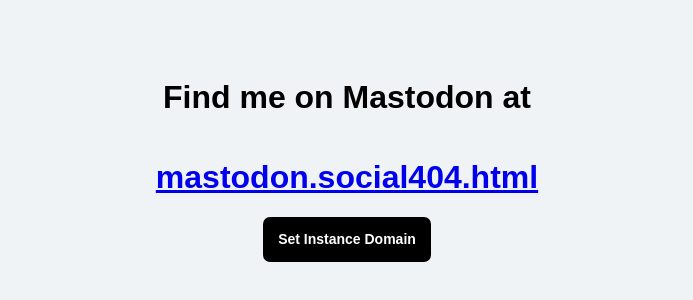
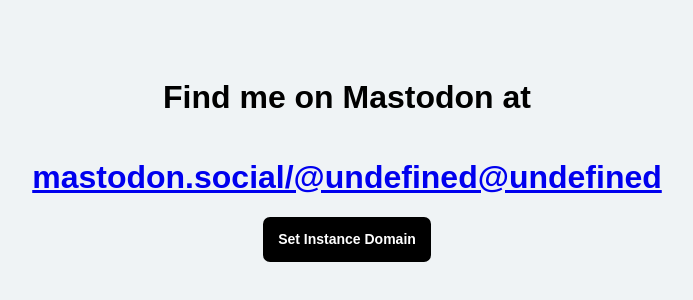
Before and after one commit to JayBigGuy10/JayBigGuy10.github.io, a plain HTML site: page 404.html in a window 1280 px wide. Shown: the part 248-548 px from the top of the page, without its empty margins (293-986 px from the left). Drawn offline with Linux system fonts and the light colour scheme.

Commit message:
maybes now that split has fucked me

```diff
--- a/404.html
+++ b/404.html
@@ -9,7 +9,7 @@
                 var userDisplay = document.getElementById("userDisplay");
                 var linkValue = window.location.href.split("/");
                 var linkValue2 = linkValue[linkValue.length-1].split("@");
-                var linkValue3 = "mastodon.social"+linkValue2[0];
+                var linkValue3 = "mastodon.social/@"+linkValue2[1]+'@'+linkValue2[3];
 
                 userDisplay.href = linkValue3;
                 userDisplay.textContent = linkValue3;
```
